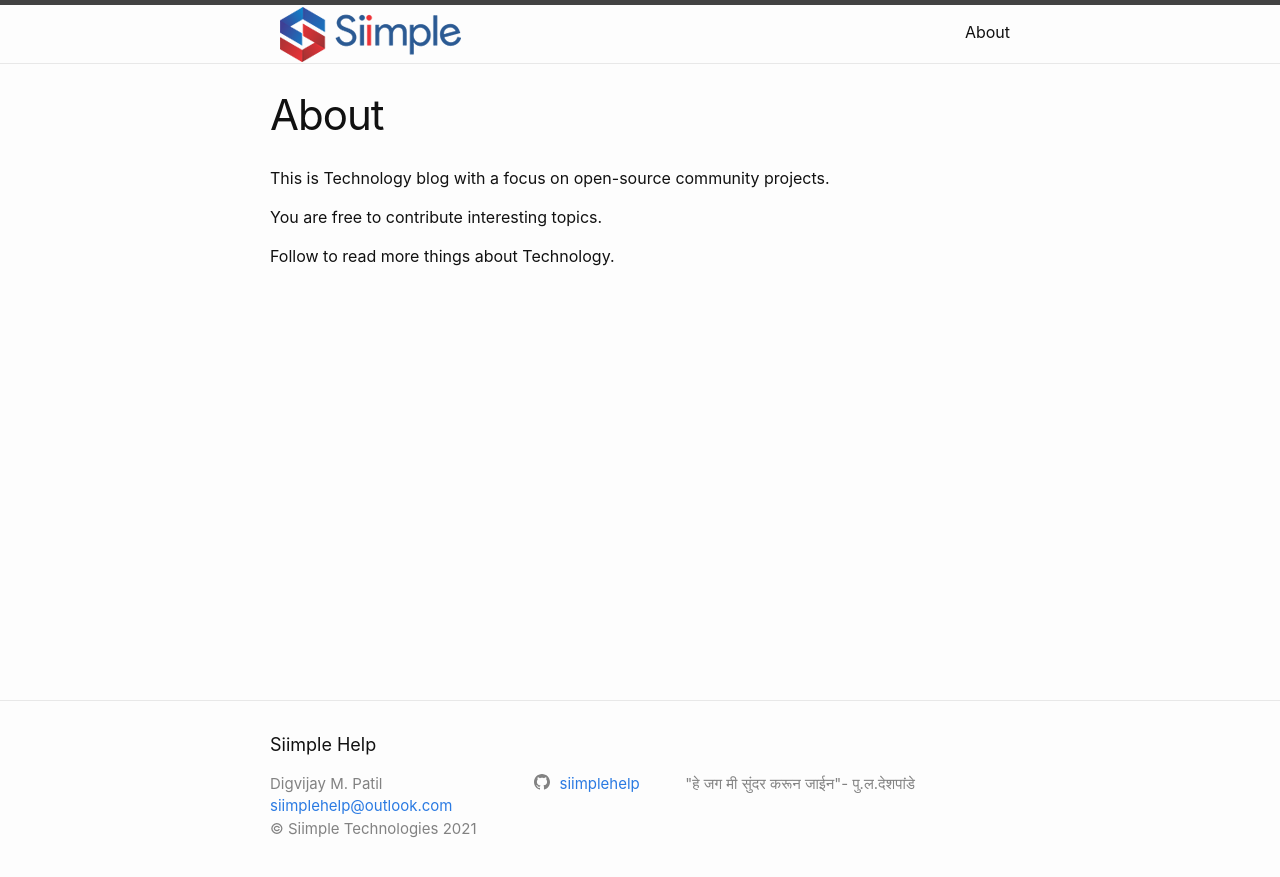
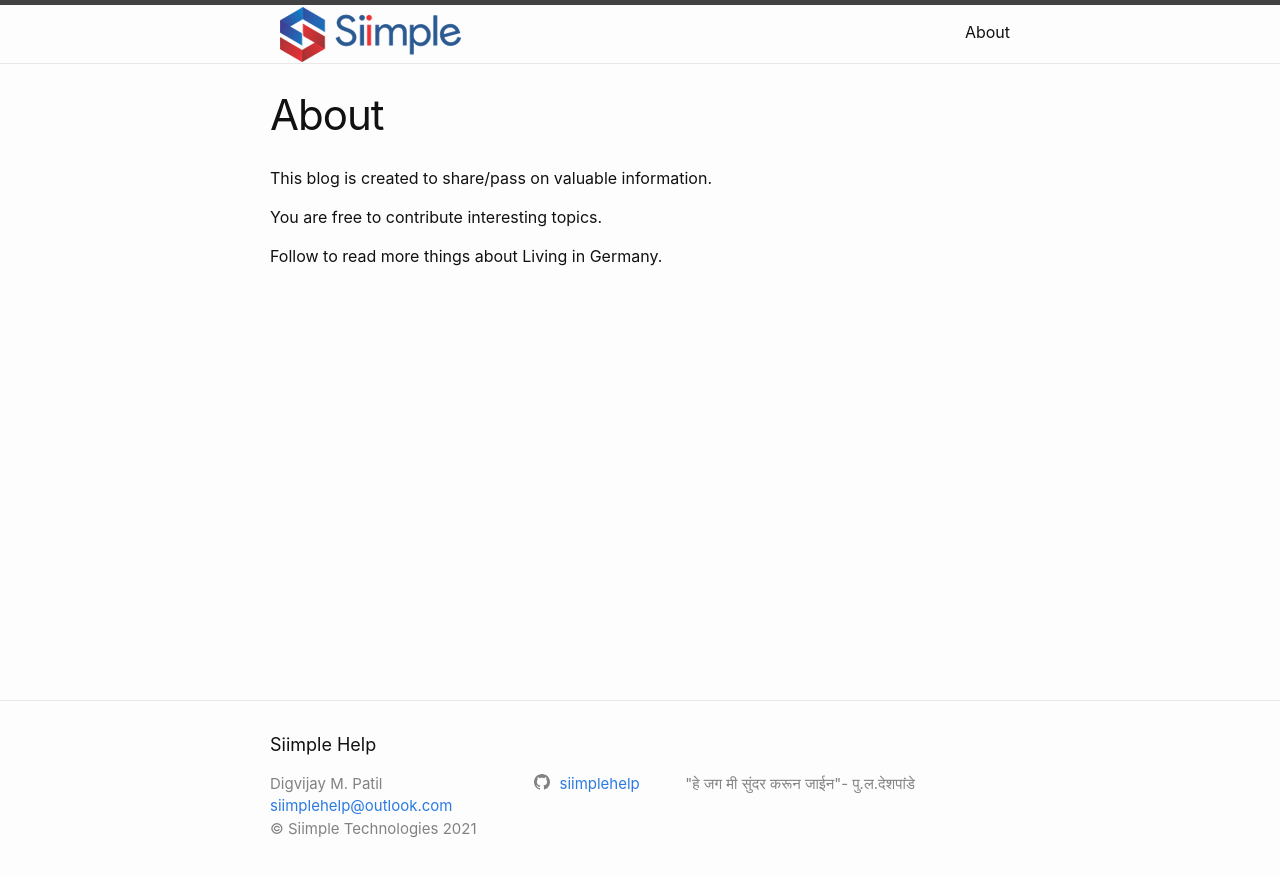
Before and after one commit to siimplehelp/liveingermany, a Jekyll site: the page built from about.markdown, in a window 1280 px wide. Shown: the top 877 px of the page. Built offline with Jekyll 4.4.1, drawn with Linux system fonts in a browser that asks for light colours.

Commit message:
updated about info

```diff
--- a/about.markdown
+++ b/about.markdown
@@ -4,8 +4,8 @@ title: About
 permalink: /about/
 ---
 
-This is Technology blog with a focus on open-source community projects.
+This blog is created to share/pass on valuable information.
 
 You are free to contribute interesting topics.
 
-Follow to read more things about Technology.
+Follow to read more things about Living in Germany.
```
